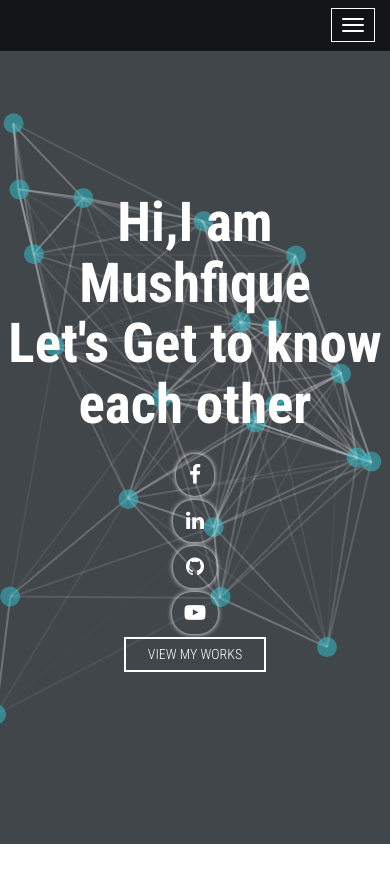
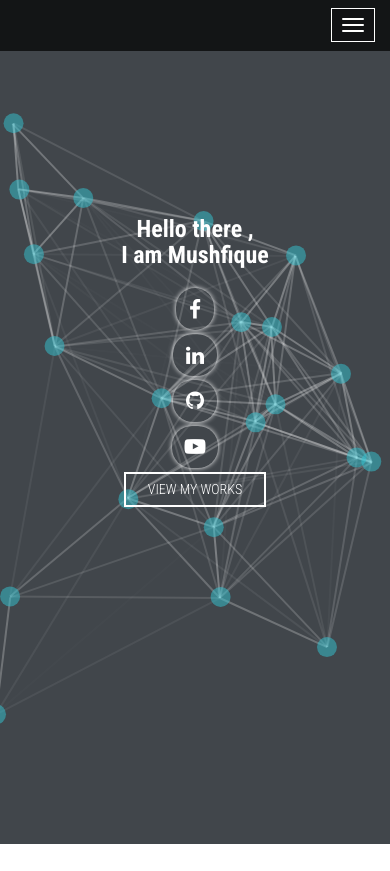
Before and after one commit to KMR-86/KMR-86.github.io, a PHP site: page /php_practice/index.html in a window 390 px wide. Shown: the top 871 px of the page. Run offline with PHP 8.4, Linux system fonts and the light colour scheme; some libraries are stand-ins or nearby versions.

Commit message:
responsive with font size, CV added

```diff
--- a/css/responsive.css
+++ b/css/responsive.css
@@ -69,6 +69,10 @@
     #footer-copyrights {
         text-align: center;
     }
+
+    #home-heading h4 {
+        font-size: 24px;
+    }
 }
 
 
@@ -88,7 +92,7 @@
         padding: 0;
     }
 
-    #home-heading h3 {
+    #home-heading h4 {
         font-size: 24px;
     }
     .contact-item-icon i.fa {
--- a/css/style.css
+++ b/css/style.css
@@ -67,7 +67,7 @@ h3 {
     text-align: center;
 }
 
-#home-heading h2 {
+#home-heading h4 {
     color: #fff;
     font-size: 55px;
     font-weight: 700;
@@ -78,6 +78,7 @@ h3 {
 
 #home-btn {
     margin-top: 10vw;
+    margin-bottom: 50vw;
 
 }
 
--- a/index.html
+++ b/index.html
@@ -66,8 +66,8 @@
         <div id="home-content-box">
             <div id="home-content-box-inner" class="text-center">
                 <div id="home-heading" class="animated zoomIn">
-                    <h2> Hi,I am Mushfique <br> Let's Get to know each other
-                    </h2>
+                    <h4> <br> <br> Hello there ,<br> I am Mushfique
+                    </h4>
                 </div>
 
                 <div class="col-md-3 col-sm-4">
@@ -103,14 +103,17 @@
                 <div id="home-btn" class="animated zoomIn">
                     <a class="btn btn-lg btn-general btn-white smooth-scroll" href="#work" role="button" title="view our product"> view my works</a>
                 </div>
+
             </div>
 
 
 
 
         </div>
+
     </div>
 </section>
+
 <!-- SERVICE SECTION CODE -->
 
 <section id="service">
```
